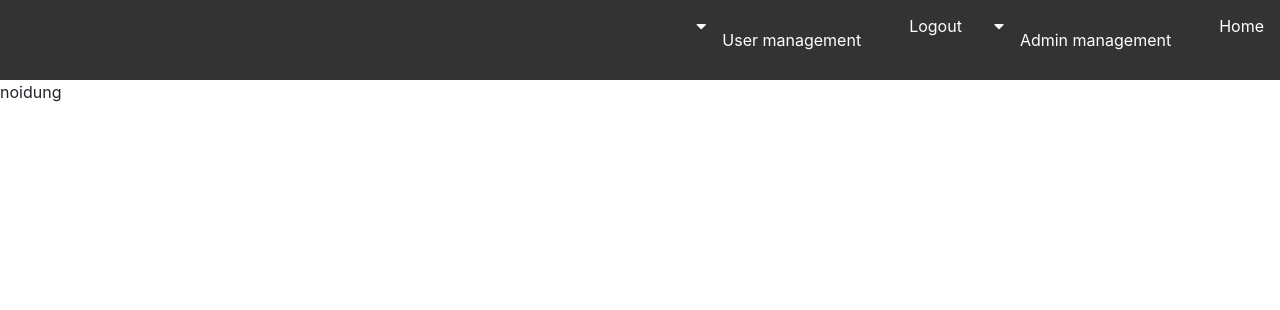
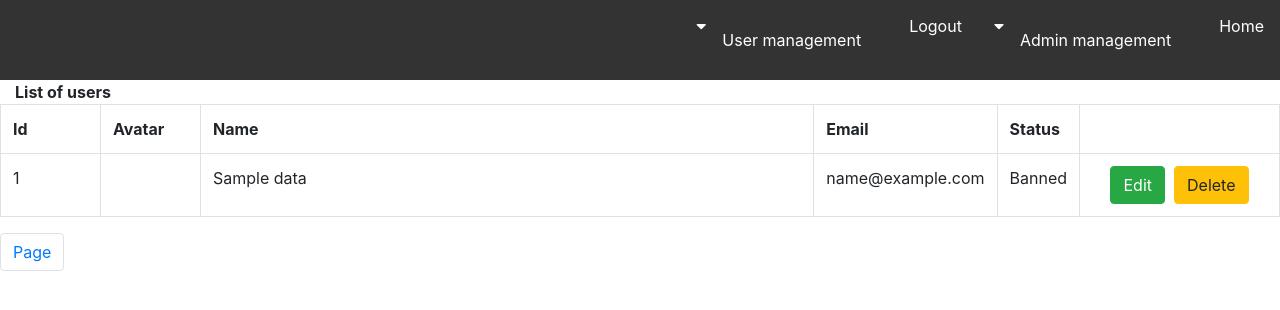
Before and after one commit to qnguyen86/training_project, a PHP site: template views/user/index.php in a window 1280 px wide. Shown: the top 310 px of the page. Run offline with PHP 8.4, Linux system fonts and the light colour scheme; the template is opened without the code that fills it: most values are stand-ins (such as "Sample title", 1, 10 or a date in 2020); data that the repository does not hold is empty; some libraries are stand-ins or nearby versions.

Commit message:
Update index.php

```diff
--- a/views/user/index.php
+++ b/views/user/index.php
@@ -10,8 +10,56 @@
 </head>
 <body>
 <?php include "views/layout/header.php"?>
+<div class="col-md-12">
+    <div class="panel-heading"><b>List of users</b></div>
+</div>
+<div class="panel-body">
+    <table class="table table-bordered table-hover">
+        <tr>
+            <th style="width: 100px;">Id</th>
+            <th style="width: 100px;">Avatar</th>
+            <th>Name</th>
+            <th style="width: 100px;">Email</th>
+            <th style="width: 50px;">Status</th>
+            <th style="width:100px;"></th>
+        </tr>
+        <?php
+        foreach($data as $rows):
+            ?>
+            <tr>
+                <td><?php echo $rows['id']; ?></td>
+                <td>
+                    <?php if($rows['avatar']!="" && file_exists("assets/upload/user/".$rows['avatar'])): ?>
+                        <img src="assets/upload/user/<?php echo $rows['avatar']; ?>" style="width: 100px;" alt="" srcset="">
+                    <?php endif; ?>
+                </td>
+                <td><?php echo $rows['name']; ?></td>
+                <td><?php echo $rows['email']; ?></td>
+                <td style="text-align: center;">
+                    <?php if(isset($rows['status'])&&$rows['status'] == 1): ?>
+                        <span >Active</span>
+                    <?php else: ?>
+                        <span>Banned</span>
 
+                    <?php endif; ?>
+                </td>
+                <td style="text-align:center; width: 200px;">
+                    <a href="index.php?controller=user&action=update&id=<?php echo $rows['id']; ?>" class="btn btn-success">Edit</a>&nbsp;
+                    <a href="index.php?controller=user&action=delete&id=<?php echo $rows['id']; ?>" onclick="return window.confirm('Are you sure?');" class="btn btn-warning">Delete</a>
+                </td>
+            </tr>
+        <?php endforeach; ?>
+    </table>
 
-<div>noidung</div>
+</div>
+<style type="text/css">
+    .pagination{padding:0px; margin:0px;}
+</style>
+<ul class="pagination">
+    <li class="page-item"><a href="#" class="page-link">Page</a></li>
+    <?php for($i = 1; $i <= $numPage; $i++): ?>
+        <li class="page-item"><a href="index.php?controller=user&action=index&page=<?php echo $i; ?>" class="page-link"><?php echo $i; ?></a></li>
+    <?php endfor; ?>
+</ul>
 </body>
 </html>
```
